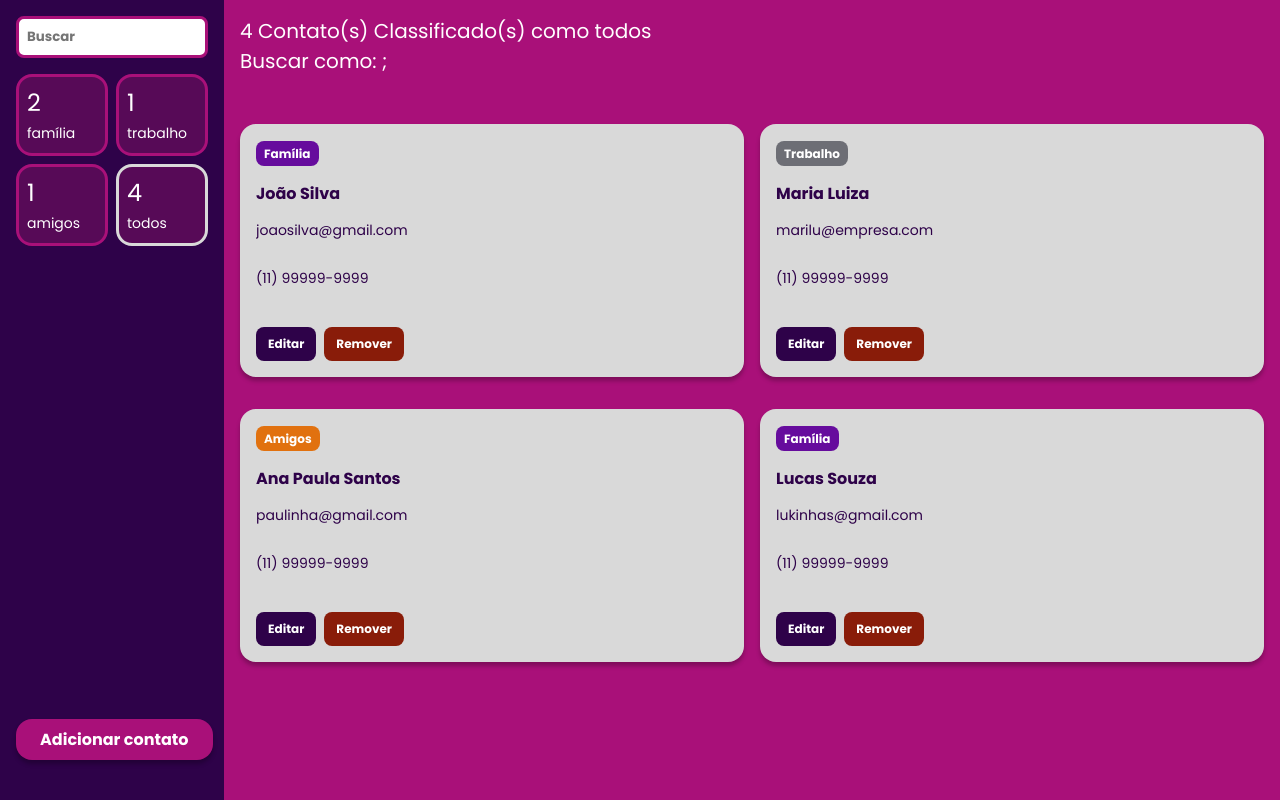
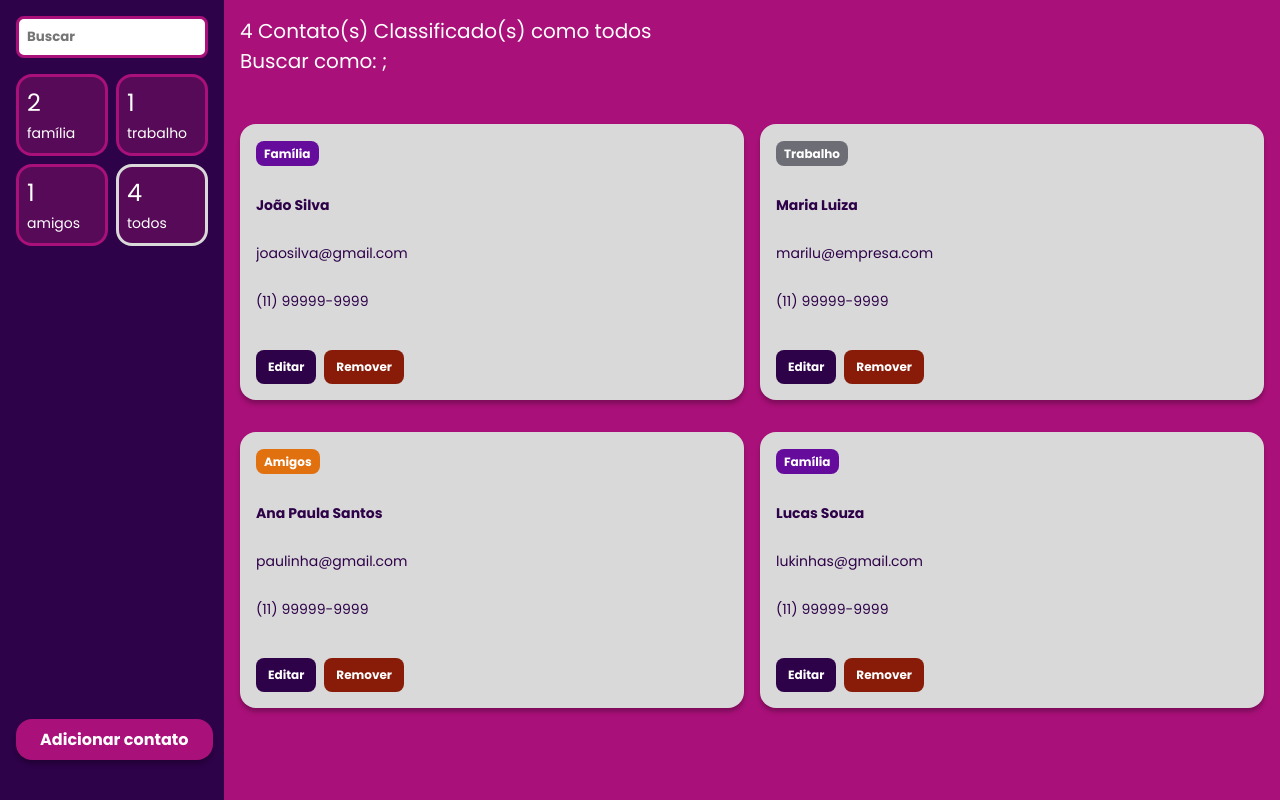
Before and after one commit to rachelpeppedev/lista_contatos, a React (Create React App) app: page / in a window 1280 px wide. Built offline with nearby package versions, Linux system fonts and the light colour scheme.

Commit message:
Correção na edição nome do contato

```diff
--- a/src/components/Contato/index.tsx
+++ b/src/components/Contato/index.tsx
@@ -50,14 +50,15 @@ const Contato = ({
   return (
     <S.Card>
       <S.Tag grupo={grupo}>{grupo}</S.Tag>
-      <S.Form
-        onClick={() => setEstaEditando(true)}
+      <S.NomeContato
         disabled={!estaEditando}
         value={nome}
-        onChange={(evento) => setNome(evento.target.value)}
+        onChange={(evento) => {
+          setNome(evento.target.value)
+        }}
       >
         {nome}
-      </S.Form>
+      </S.NomeContato>
       <S.EmailContato
         disabled={!estaEditando}
         value={email}
--- a/src/components/Contato/styles.ts
+++ b/src/components/Contato/styles.ts
@@ -32,10 +32,20 @@ export const Tag = styled.span<TagProps>`
   border-radius: 8px;
   background-color: ${(props) => retornaCorDeFundo(props)};
 `
-export const Form = styled.h3`
+export const NomeContato = styled.textarea`
   color: ${variaveis.roxoescuro};
+  font-weight: bold;
   font-size: 16px;
   padding-top: 16px;
+  font-size: 14px;
+  line-height: 16px;
+  display: block;
+  width: 100%;
+  margin-bottom: 16px;
+  margin-top: 16px;
+  resize: none;
+  border: none;
+  background-color: transparent;
 `
 export const TelefoneContato = styled.textarea`
   color: ${variaveis.roxoescuro};
```
